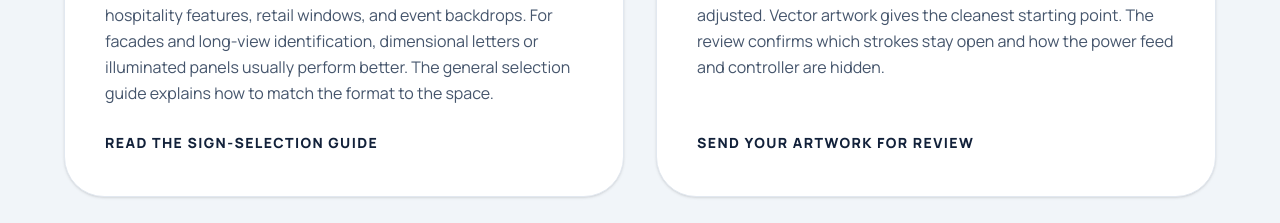
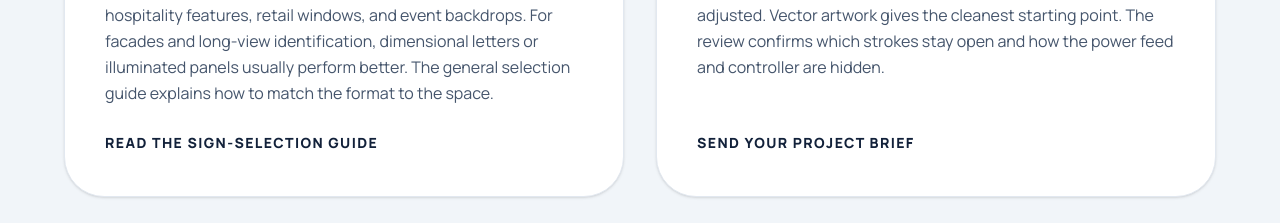
Before and after one commit to zhengran6194-del/zyd-signage-website, a Next.js app: page /products/custom-led-neon-sign in a window 1280 px wide. Shown: the part 1660-1883 px from the top of the page. Built offline with nearby package versions, Linux system fonts and the light colour scheme.

Commit message:
Standardize neon project brief wording
Use the same Send your project brief label as the other product pages for the
custom LED neon page, then regenerate its Markdown mirror. Keep the existing
Check Feasibility WhatsApp CTA, project brief inputs and contact route intact.

```diff
--- a/src/app/products/custom-led-neon-sign/page.tsx
+++ b/src/app/products/custom-led-neon-sign/page.tsx
@@ -96,7 +96,7 @@ export default function LedNeonSignPage() {
                 The design is simplified into continuous paths that the tubing can follow, so very fine detail and tight inner corners are usually adjusted. Vector artwork gives the cleanest starting point. The review confirms which strokes stay open and how the power feed and controller are hidden.
               </p>
               <div className="mt-auto">
-                <Link href="/contact" className="text-sm font-black uppercase tracking-widest text-blue-700 hover:text-blue-900">Send your artwork for review</Link>
+                <Link href="/contact" className="text-sm font-black uppercase tracking-widest text-blue-700 hover:text-blue-900">Send your project brief</Link>
               </div>
             </div>
 
```
